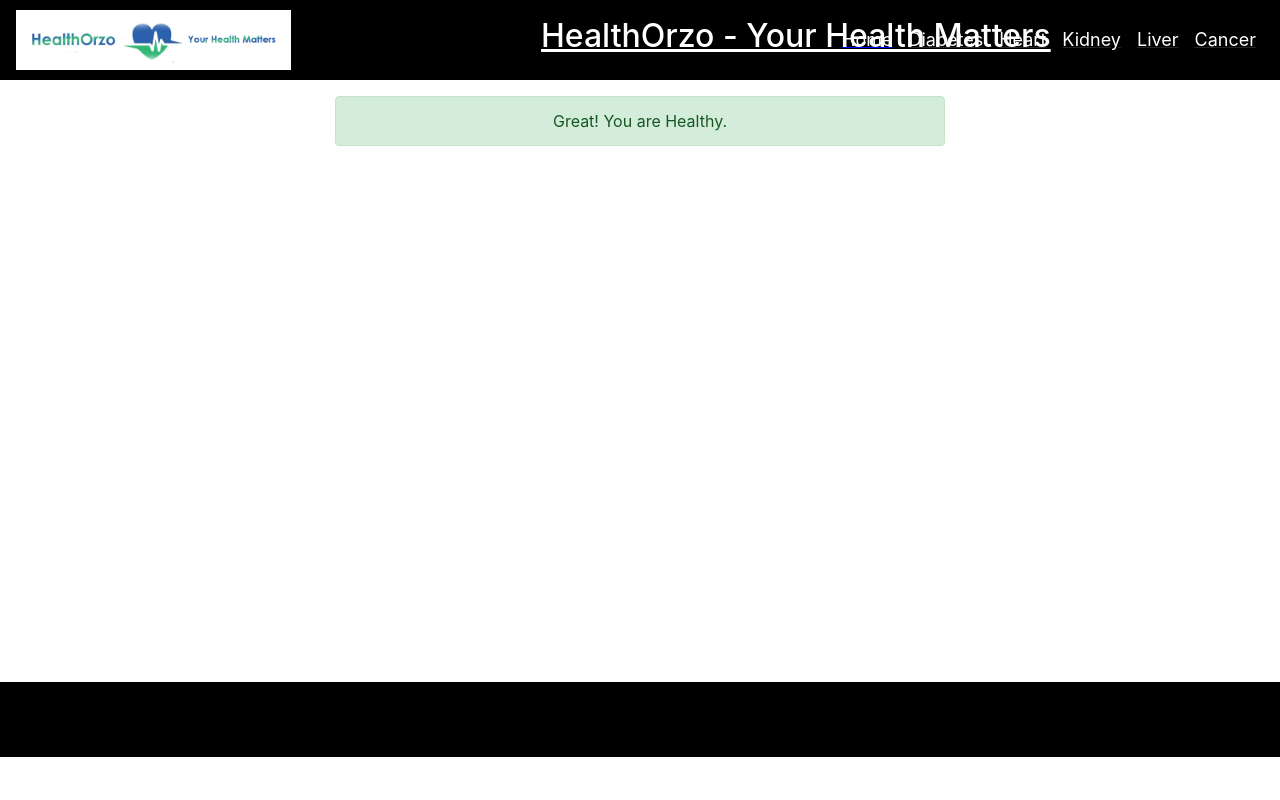
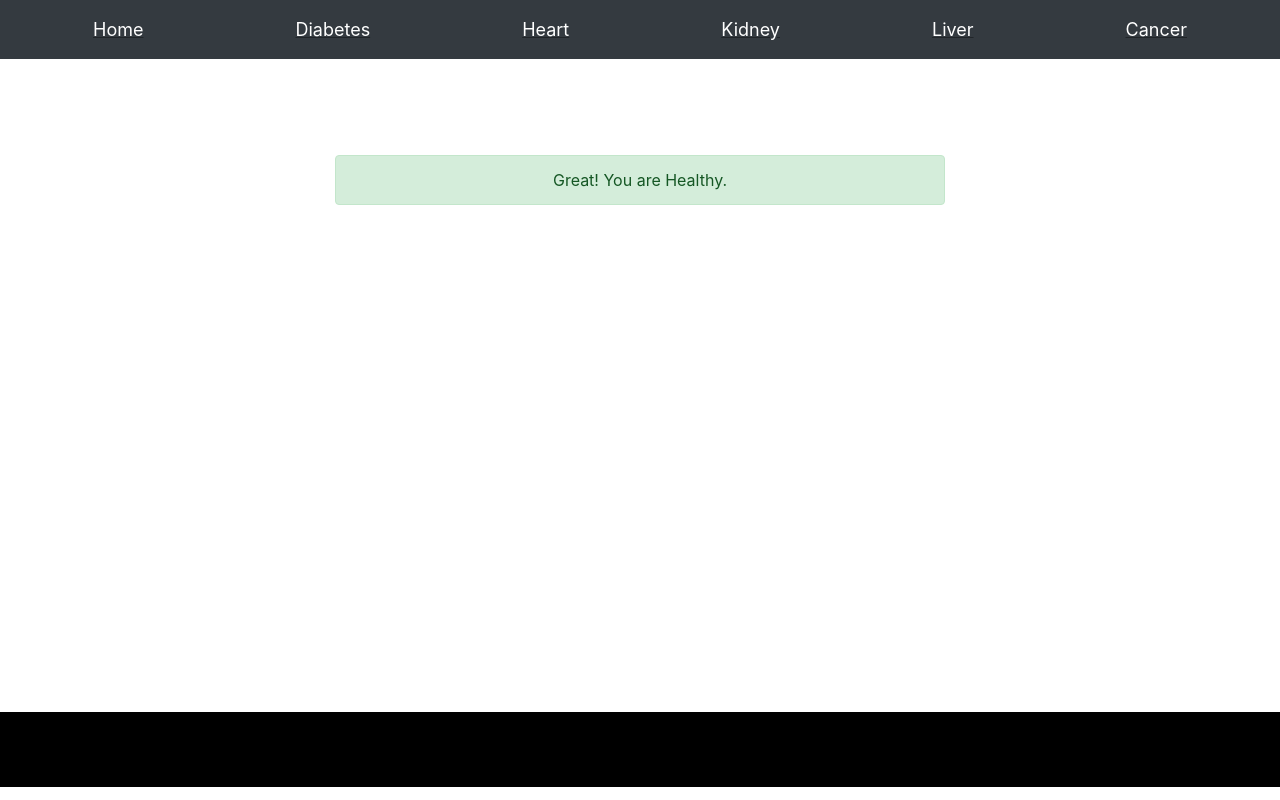
Before and after one commit to MananM20/Infection_Prediction, a Flask app: template templates/predict.html in a window 1280 px wide. Run offline with Flask 2, Linux system fonts and the light colour scheme; the template is opened without the code that fills it, so the values that code supplies are empty; some libraries are stand-ins or nearby versions; grey boxes are pictures that could not be loaded.

Commit message:
fifth commit

```diff
--- a/templates/main.html
+++ b/templates/main.html
@@ -1,77 +1,141 @@
 <!DOCTYPE html>
 <html>
   <head>
-  <meta name="viewport" content="width=device-width, initial-scale=1.0">
-  <meta name="og:title" content="KVG Disease Predictor">
-  <meta name="Keywords" content="Flask, Machine Learning, Deep Learning, Artificial Intelligence, AI, ML,DL, Web Development">
-  <meta name="description" content="A Machine Learning and Deep Learning based webapp for Multiple Disease Prediction.">
+    <meta name="viewport" content="width=device-width, initial-scale=1.0" />
+    <meta name="og:title" content="KVG Disease Predictor" />
+    <meta
+      name="Keywords"
+      content="Flask, Machine Learning, Deep Learning, Artificial Intelligence, AI, ML,DL, Web Development"
+    />
+    <meta
+      name="description"
+      content="A Machine Learning and Deep Learning based webapp for Multiple Disease Prediction."
+    />
     <title>Disease Predictor</title>
-	<link rel="stylesheet" href="https://stackpath.bootstrapcdn.com/bootstrap/4.3.1/css/bootstrap.min.css" integrity="sha384-ggOyR0iXCbMQv3Xipma34MD+dH/1fQ784/j6cY/iJTQUOhcWr7x9JvoRxT2MZw1T" crossorigin="anonymous">
-    <link href="https://cdnjs.cloudflare.com/ajax/libs/font-awesome/4.7.0/css/font-awesome.min.css" rel="stylesheet"/>
-    <link rel="canonical" href="https://getbootstrap.com/docs/4.0/examples/sticky-footer/">
-    <script src="https://code.jquery.com/jquery-3.3.1.slim.min.js" integrity="sha384-q8i/X+965DzO0rT7abK41JStQIAqVgRVzpbzo5smXKp4YfRvH+8abtTE1Pi6jizo" crossorigin="anonymous"></script>
-    <script src="https://cdnjs.cloudflare.com/ajax/libs/popper.js/1.14.7/umd/popper.min.js" integrity="sha384-UO2eT0CpHqdSJQ6hJty5KVphtPhzWj9WO1clHTMGa3JDZwrnQq4sF86dIHNDz0W1" crossorigin="anonymous"></script>
-    <script src="https://stackpath.bootstrapcdn.com/bootstrap/4.3.1/js/bootstrap.min.js" integrity="sha384-JjSmVgyd0p3pXB1rRibZUAYoIIy6OrQ6VrjIEaFf/nJGzIxFDsf4x0xIM+B07jRM" crossorigin="anonymous"></script>
+    <link
+      rel="stylesheet"
+      href="https://stackpath.bootstrapcdn.com/bootstrap/4.3.1/css/bootstrap.min.css"
+      integrity="sha384-ggOyR0iXCbMQv3Xipma34MD+dH/1fQ784/j6cY/iJTQUOhcWr7x9JvoRxT2MZw1T"
+      crossorigin="anonymous"
+    />
+    <link
+      href="https://cdnjs.cloudflare.com/ajax/libs/font-awesome/4.7.0/css/font-awesome.min.css"
+      rel="stylesheet"
+    />
+    <link
+      rel="canonical"
+      href="https://getbootstrap.com/docs/4.0/examples/sticky-footer/"
+    />
+    <script
+      src="https://code.jquery.com/jquery-3.3.1.slim.min.js"
+      integrity="sha384-q8i/X+965DzO0rT7abK41JStQIAqVgRVzpbzo5smXKp4YfRvH+8abtTE1Pi6jizo"
+      crossorigin="anonymous"
+    ></script>
+    <script
+      src="https://cdnjs.cloudflare.com/ajax/libs/popper.js/1.14.7/umd/popper.min.js"
+      integrity="sha384-UO2eT0CpHqdSJQ6hJty5KVphtPhzWj9WO1clHTMGa3JDZwrnQq4sF86dIHNDz0W1"
+      crossorigin="anonymous"
+    ></script>
+    <script
+      src="https://stackpath.bootstrapcdn.com/bootstrap/4.3.1/js/bootstrap.min.js"
+      integrity="sha384-JjSmVgyd0p3pXB1rRibZUAYoIIy6OrQ6VrjIEaFf/nJGzIxFDsf4x0xIM+B07jRM"
+      crossorigin="anonymous"
+    ></script>
 
     <style>
-    html, body{ height:100%; margin:0; }
-header{ height:50px;}
-footer{ height:75px; background:black; }
+      html,
+      body {
+        height: 100%;
+        margin: 0;
+      }
+      header {
+        height: 50px;
+      }
+      footer {
+        height: 75px;
+        background: black;
+      }
 
       /* Trick */
-body{
-  display:flex;
-  flex-direction:column;
+      body {
+        display: flex;
+        flex-direction: column;
       }
 
-footer{
-  padding:10px;
-  margin-top:auto;
+      footer {
+        padding: 10px;
+        margin-top: auto;
         margin-bottom: auto;
       }
     </style>
-
   </head>
   <body>
-	<nav class="navbar navbar-expand-lg navbar-dark fixed-top bg-dark" style="background-color: black !important;">
-        <a href="{{ url_for('home') }}"><img src="{{ url_for('static', filename = 'logo.png') }} " height="60px" width="275px"></a>
-        <button class="navbar-toggler" type="button" data-toggle="collapse" data-target="#navbarNav" aria-controls="navbarNav" aria-expanded="false" aria-label="Toggle navigation">
-           <span class="navbar-toggler-icon"></span>
+    <nav class="navbar navbar-dark navbar-expand-md bg-dark">
+      <div class="container">
+        <button
+          data-toggle="collapse"
+          class="navbar-toggler"
+          data-target="#navcol-1"
+        >
+          <span class="sr-only">Toggle navigation</span
+          ><span class="navbar-toggler-icon"></span>
         </button>
-         <div class="collapse navbar-collapse" id="navbarNav">
-           <ul class="navbar-nav ml-auto">
-             <li class="nav-item active">
+        <div class="collapse navbar-collapse" id="navcol-1">
+          <ul class="nav navbar-nav flex-grow-1 justify-content-between">
+            <li
+              class="nav-item active"
+              style="font-size: large; text-decoration: underline"
+            >
               <a href="{{ url_for('home') }}" class="nav-link">Home</a>
             </li>
-             <li class="nav-item active">
-               <a class="nav-link" href="{{ url_for('diabetesPage') }}">Diabetes</a>
+            <li
+              class="nav-item active"
+              style="font-size: large; text-decoration: underline"
+            >
+              <a class="nav-link" href="{{ url_for('diabetesPage') }}"
+                >Diabetes</a
+              >
             </li>
-             <li class="nav-item active">
+            <li
+              class="nav-item active"
+              style="font-size: large; text-decoration: underline"
+            >
               <a class="nav-link" href="{{ url_for('heartPage') }}">Heart</a>
             </li>
-             <li class="nav-item active">
+            <li
+              class="nav-item active"
+              style="font-size: large; text-decoration: underline"
+            >
               <a class="nav-link" href="{{ url_for('kidneyPage') }}">Kidney</a>
             </li>
-              <li class="nav-item active">
+            <li
+              class="nav-item active"
+              style="font-size: large; text-decoration: underline"
+            >
               <a class="nav-link" href="{{ url_for('liverPage') }}">Liver</a>
+            </li>
+            <li
+              class="nav-item active"
+              style="font-size: large; text-decoration: underline"
+            >
+              <a class="nav-link" href="{{ url_for('cancerPage') }}">Cancer</a>
             </li>
           </ul>
         </div>
+      </div>
     </nav>
-	<br>
-<br>
-<br>
-<br>
+    <br />
+    <br />
+    <br />
+    <br />
     <main>
-	<div class="container-fluid" style="margin-bottom: 20px;">
-	{% block content %}
-
-	{% endblock %}
+      <div class="container-fluid" style="margin-bottom: 20px">
+        {% block content %} {% endblock %}
       </div>
     </main>
     <footer>
       <center>
-      <ul style="list-style-type:none;">
+        <ul style="list-style-type: none">
           &nbsp;
         </ul>
       </center>
--- a/templates/predict.html
+++ b/templates/predict.html
@@ -1,44 +1,58 @@
-{% extends 'main.html' %}
-{% block content %}
+{% extends 'main.html' %} {% block content %}
 
-<nav class="navbar navbar-expand-lg navbar-dark fixed-top bg-primary"
-    style="background-color: black !important; height: 80px; ">
-    <a href="{{ url_for('home') }}"><img src="{{ url_for('static', filename = 'logo1.png') }} " height="60px"
-            width="275px"></a>
-    <button class="navbar-toggler" type="button" data-toggle="collapse" data-target="#navbarNav"
-        aria-controls="navbarNav" aria-expanded="false" aria-label="Toggle navigation">
-        <span class="navbar-toggler-icon"></span>
+<!-- <nav class="navbar navbar-dark navbar-expand-md bg-dark">
+  <div class="container">
+    <button
+      data-toggle="collapse"
+      class="navbar-toggler"
+      data-target="#navcol-1"
+    >
+      <span class="sr-only">Toggle navigation</span
+      ><span class="navbar-toggler-icon"></span>
     </button>
-    <div class="collapse navbar-collapse" id="navbarNav">
-        <center>
-            <h2 style=" color:white; transform:translateX(250px); text-decoration: underline;">HealthOrzo - Your
-                Health Matters</h2>
-        </center>
-        <ul class="navbar-nav ml-auto">
-            <li class="nav-item active"
-                style="padding: right 10px; color: blue; font-size: large; text-decoration: underline;">
+    <div class="collapse navbar-collapse" id="navcol-1">
+      <ul class="nav navbar-nav flex-grow-1 justify-content-between">
+        <li
+          class="nav-item active"
+          style="font-size: large; text-decoration: underline"
+        >
           <a href="{{ url_for('home') }}" class="nav-link">Home</a>
         </li>
-            <li class="nav-item active" style="font-size: large; text-decoration: underline; ">
+        <li
+          class="nav-item active"
+          style="font-size: large; text-decoration: underline"
+        >
           <a class="nav-link" href="{{ url_for('diabetesPage') }}">Diabetes</a>
         </li>
-            <li class="nav-item active" style="font-size: large; text-decoration: underline;">
+        <li
+          class="nav-item active"
+          style="font-size: large; text-decoration: underline"
+        >
           <a class="nav-link" href="{{ url_for('heartPage') }}">Heart</a>
         </li>
-            <li class="nav-item active" style="font-size: large; text-decoration: underline;">
+        <li
+          class="nav-item active"
+          style="font-size: large; text-decoration: underline"
+        >
           <a class="nav-link" href="{{ url_for('kidneyPage') }}">Kidney</a>
         </li>
-            <li class="nav-item active" style="font-size: large; text-decoration: underline;">
+        <li
+          class="nav-item active"
+          style="font-size: large; text-decoration: underline"
+        >
           <a class="nav-link" href="{{ url_for('liverPage') }}">Liver</a>
         </li>
-            <li class="nav-item active" style="font-size: large; text-decoration: underline;">
+        <li
+          class="nav-item active"
+          style="font-size: large; text-decoration: underline"
+        >
           <a class="nav-link" href="{{ url_for('cancerPage') }}">Cancer</a>
         </li>
-
       </ul>
     </div>
-</nav>
-<div class="row" style="margin-bottom: 477px;">
+  </div>
+</nav> -->
+<div class="row" style="margin-bottom: 477px">
   <div class="col-md-3"></div>
   <div class="col-md-6">
     {% if pred == 1 %}
@@ -50,7 +64,6 @@
       <center>Great! You are Healthy.</center>
     </div>
     {% endif %}
-
   </div>
   <div class="col-md-3"></div>
 </div>
```
Lines whose indentation alone changed are shown as unchanged.
